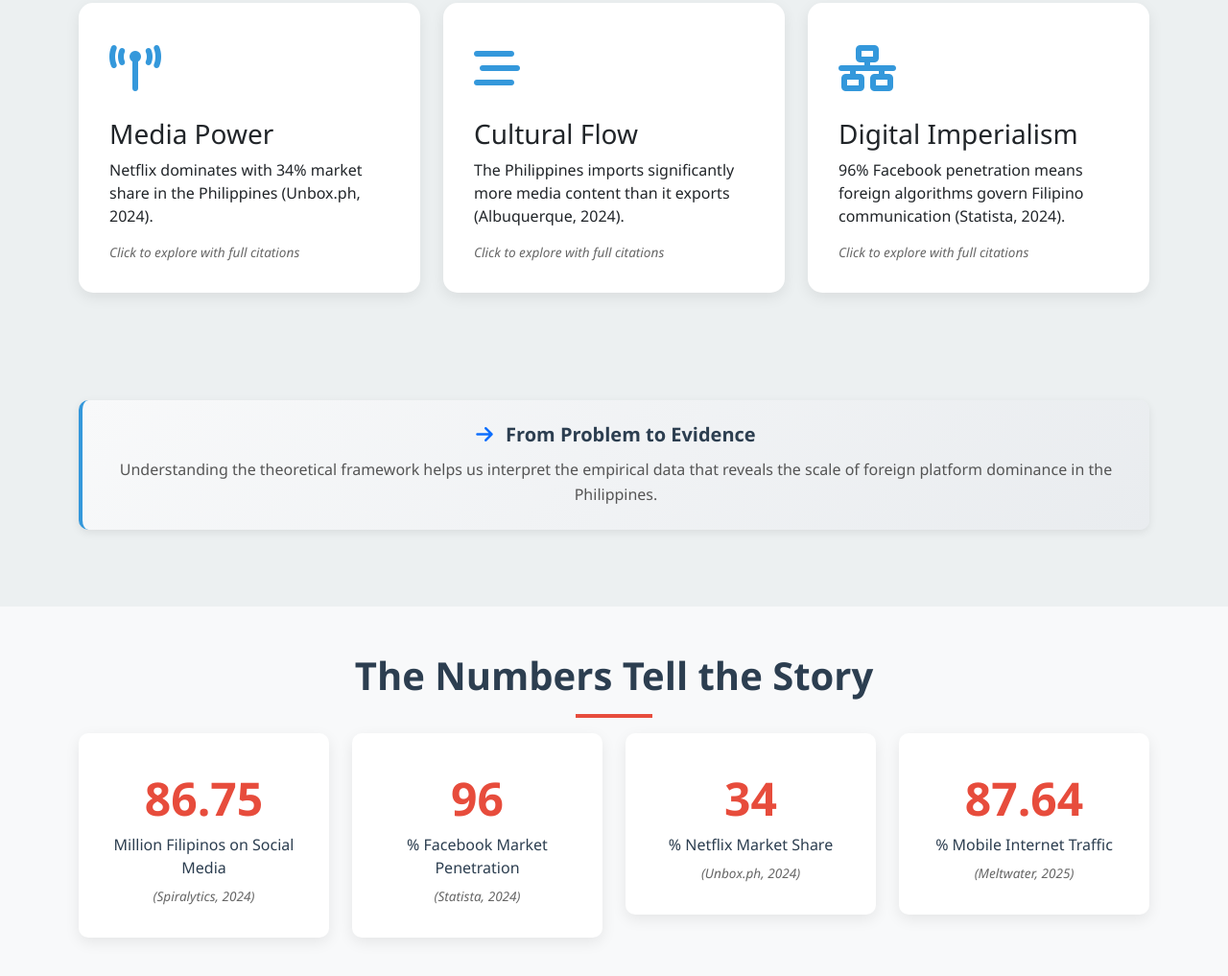
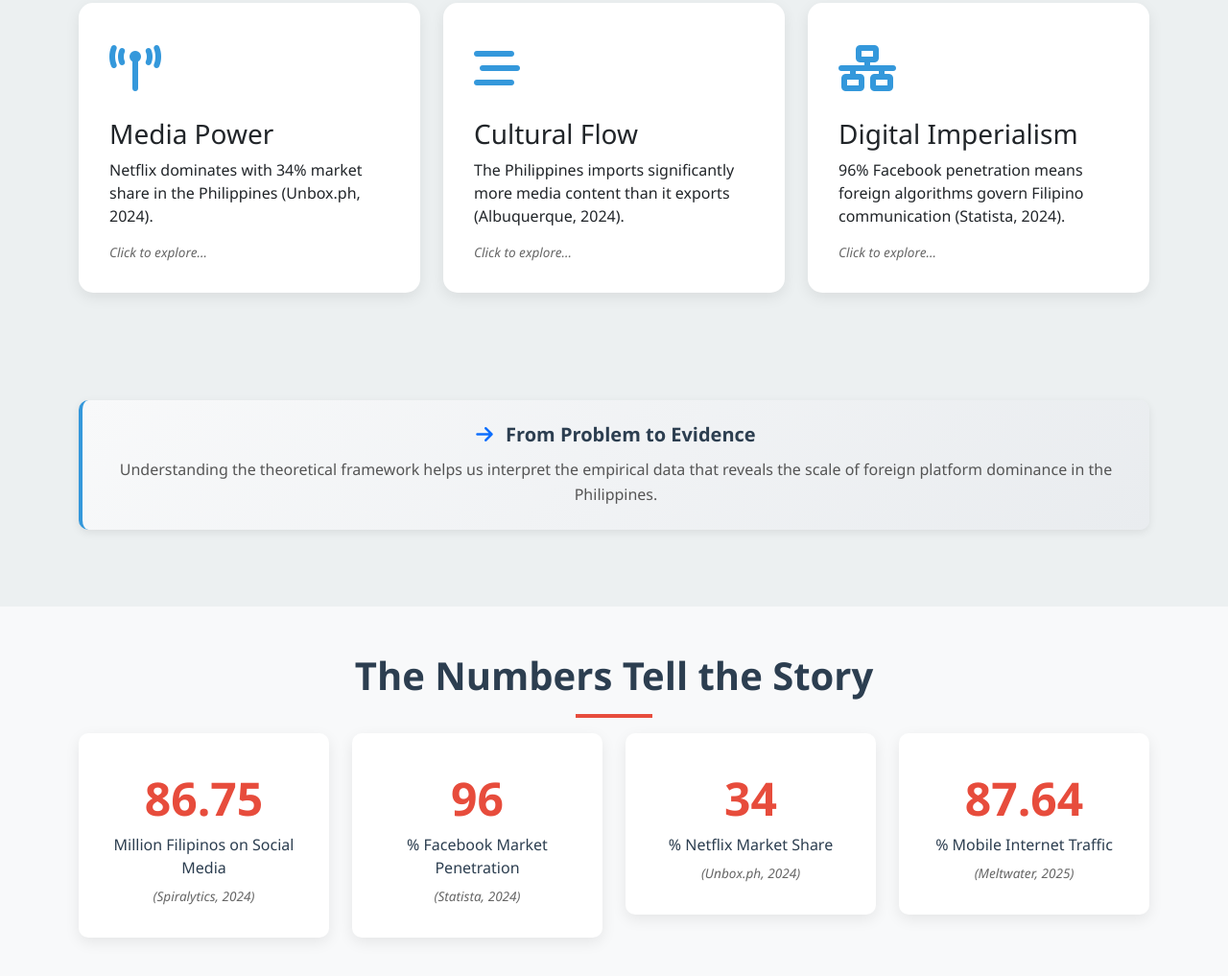
Before and after one commit to MGALARIO/TCW-TA, a plain HTML site: page index.html in a window 1280 px wide. Shown: the part 1171-2188 px from the top of the page at 96% size. Drawn offline with nearby package versions, Linux system fonts and the light colour scheme.

Commit message:
Updated Click to explore text.

```diff
--- a/index.html
+++ b/index.html
@@ -61,7 +61,7 @@
             <div class="card-icon"><i class="fas fa-broadcast-tower"></i></div>
             <h3>Media Power</h3>
             <p>Netflix dominates with 34% market share in the Philippines (Unbox.ph, 2024).</p>
-            <div class="citation">Click to explore with full citations</div>
+            <div class="citation">Click to explore...</div>
           </div>
         </div>
         <div class="col-md-4 fade-in">
@@ -69,7 +69,7 @@
             <div class="card-icon"><i class="fas fa-stream"></i></div>
             <h3>Cultural Flow</h3>
             <p>The Philippines imports significantly more media content than it exports (Albuquerque, 2024).</p>
-            <div class="citation">Click to explore with full citations</div>
+            <div class="citation">Click to explore...</div>
           </div>
         </div>
         <div class="col-md-4 fade-in">
@@ -77,7 +77,7 @@
             <div class="card-icon"><i class="fas fa-network-wired"></i></div>
             <h3>Digital Imperialism</h3>
             <p>96% Facebook penetration means foreign algorithms govern Filipino communication (Statista, 2024).</p>
-            <div class="citation">Click to explore with full citations</div>
+            <div class="citation">Click to explore...</div>
           </div>
         </div>
       </div>
```
